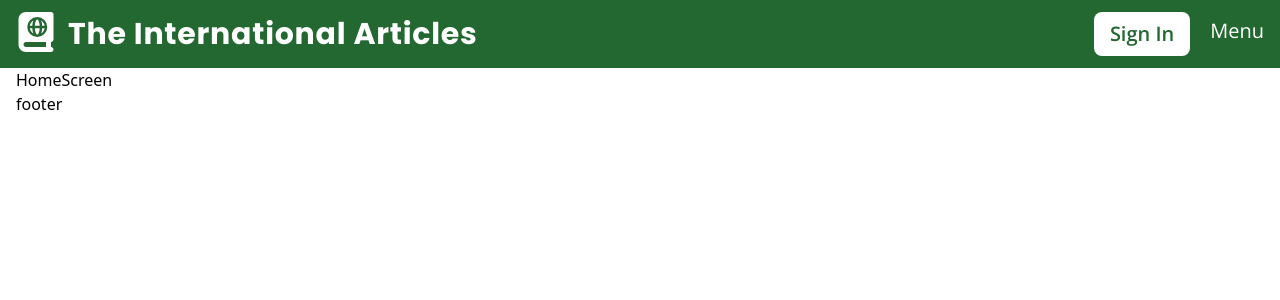
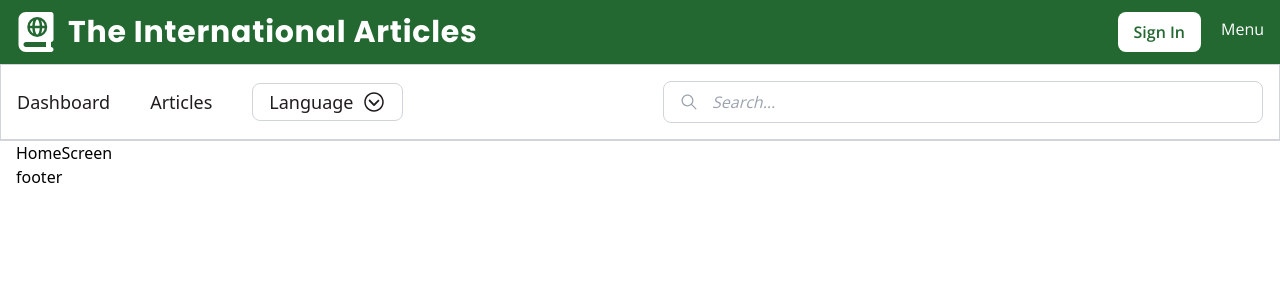
Before and after one commit to MarshallNickolauson/the-international-articles, a React (Vite) app in the folder frontend/: page / in a window 1280 px wide. Shown: the top 300 px of the page. Built offline with nearby package versions, Linux system fonts and the light colour scheme.

Commit message:
add: secondary navbar

```diff
--- a/frontend/src/components/Header.jsx
+++ b/frontend/src/components/Header.jsx
@@ -1,38 +1,84 @@
-import { FaBookAtlas } from "react-icons/fa6";
-import { Link, useNavigate } from "react-router-dom";
+import { useState } from 'react';
+import { FaBookAtlas } from 'react-icons/fa6';
+import { Link, useNavigate } from 'react-router-dom';
+import { IoIosSearch } from 'react-icons/io';
+import { IoIosArrowDropdown } from 'react-icons/io';
 
 function Header() {
     const navigate = useNavigate();
+    const [searchQuery, setSearchQuery] = useState('');
 
     const navItemUnderline = `hover:cursor-pointer border-b-2 pb-1 border-b-transparent hover:border-b-mainWhite transition-all duration-100`;
 
     return (
-        <nav className="top-0 w-full bg-darkGreen py-3 px-4 flex justify-center">
-            <div className="flex justify-between w-full max-w-[1450px]">
+        <>
+            <nav className='top-0 w-full bg-darkGreen py-3 px-4 flex justify-center'>
+                <div className='flex justify-between w-full max-w-[1450px]'>
                     <div
-                    className="flex space-x-3 hover:cursor-pointer"
-                    onClick={() => navigate("/")}
+                        className='flex space-x-3 hover:cursor-pointer'
+                        onClick={() => navigate('/')}
                     >
                         <div>
-                        <FaBookAtlas size={40} color="white" />
+                            <FaBookAtlas size={40} color='white' />
                         </div>
-                    <h1 className="font-poppins font-bold tracking-wide text-white flex items-center text-3xl">
+                        <h1 className='font-poppins font-bold tracking-wide text-white flex items-center text-3xl'>
                             The International Articles
                         </h1>
                     </div>
-                <div className="font-opensans flex space-x-5 text-white text-xl items-center">
+                    <div className='font-opensans flex space-x-5 text-white items-center'>
                         <Link
-                        to="/login"
-                        className="bg-white text-darkGreen font-semibold px-4 py-2 rounded-[8px] hover:bg-gray-200 transition-all duration-100"
+                            to='/login'
+                            className='bg-white text-darkGreen font-semibold px-4 py-2 rounded-[8px] hover:bg-gray-200 transition-all duration-100'
                         >
                             Sign In
                         </Link>
-                    <h1 to="/" className={navItemUnderline}>
+                        <h1 to='/' className={navItemUnderline}>
                             Menu
                         </h1>
                     </div>
                 </div>
             </nav>
+            <nav className='w-full px-4 py-4 border border-b-2 border-gray-300'>
+                <div className='flex mx-auto max-w-[1450px] justify-between items-center'>
+                    <div className='flex space-x-10 items-center'>
+                        <Link
+                            to='/'
+                            className='text-darkExpansion text-lg hover:underline'
+                        >
+                            Dashboard
+                        </Link>
+                        <Link
+                            to='/articles'
+                            className='text-darkExpansion text-lg hover:underline'
+                        >
+                            Articles
+                        </Link>
+                        <div className='flex items-center py-1 px-4 border-[1px] border-gray-300 rounded-[8px] hover:cursor-pointer hover:opacity-80'>
+                            <h1
+                                to='/articles'
+                                className='text-darkExpansion text-lg'
+                            >
+                                Language
+                            </h1>
+                            <IoIosArrowDropdown className='ml-2 text-2xl text-darkExpansion' />
+                        </div>
+                    </div>
+                    <div className='relative'>
+                        <IoIosSearch
+                            className='absolute left-4 top-1/2 transform -translate-y-1/2 text-gray-400'
+                            size={20}
+                        />
+                        <input
+                            type='text'
+                            value={searchQuery}
+                            onChange={(e) => setSearchQuery(e.target.value)}
+                            placeholder='Search...'
+                            className='border border-gray-300 font-opensans text-darkExpansion rounded-[8px] py-2 pl-12 pr-4 focus:outline-none focus:ring-2 focus:ring-gray-400 transition-all duration-200 w-[600px] placeholder:italic'
+                        />
+                    </div>
+                </div>
+            </nav>
+        </>
     );
 }
 
```
Lines whose indentation alone changed are shown as unchanged.
